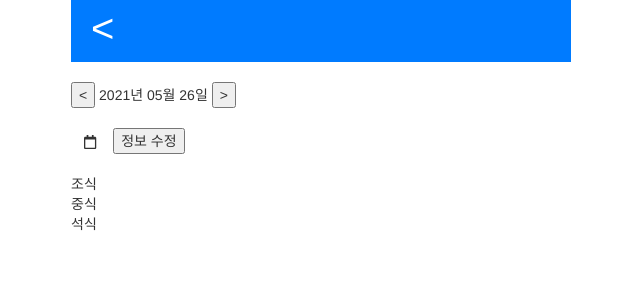
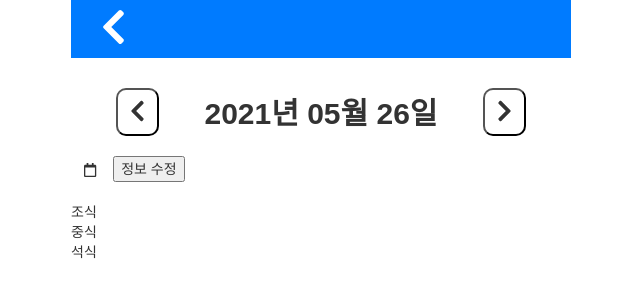
Before and after one commit to SE-gmentation/yumyumgood_subgroup2, a Django app: page /2021-05-26/ in a window 1280 px wide. Shown: the top 300 px of the page, without its empty margins (319-959 px from the left). Run offline with Django 3.2, Linux system fonts and the light colour scheme; a user stored in the database is signed in; tables that the repository leaves empty hold one stand-in row (values such as "Sample post"); some libraries are stand-ins or nearby versions.

Commit message:
style: menu 수정 페이지 header 조정

```diff
--- a/yumyumgood/manager/static/css/manage_read.css
+++ b/yumyumgood/manager/static/css/manage_read.css
@@ -1,4 +1,3 @@
-/* 미디어 쿼리 */
 
 .btn-primary:hover,.btn-primary:focus,.btn-primary:active,
 .btn-primary:active:focus:not(:disabled):not(.disabled),
@@ -11,7 +10,6 @@
 }
 
 .wrap{
-
     width: 500px;
     margin: auto;
 }
@@ -20,19 +18,25 @@
     background-color: #007BFF;
     padding-bottom: 5px;
     width: 100%;
+    height: 58px;
 }
 
 .header a {
     color: white;
     font-size: 40px;
-    padding-left: 20px;
+    padding-left: 30px;
     text-decoration: none;
 }
 
 .header a:hover { text-decoration:none !important }
 
 .choose-date{
-    padding-top: 20px;
+    padding-top: 30px;
+}
+
+.date-btns{
+    display: flex;
+    justify-content: space-evenly;
 }
 
 .choose-date .btns{
@@ -41,9 +45,22 @@
 }
 
 #now-date {
+    font-size: 30px;
+    font-weight: 800;
     padding-top: 5px;
+    font-family: 'Cabin', sans-serif;
 }
 
 #update-btn {
     margin: 20px 0;
 }
+
+.change-date-btn {
+    background-color: Transparent;
+    background-repeat:no-repeat;
+    border-radius: 10px;
+    padding: 2px 12px;
+    cursor:pointer;
+    overflow: hidden;
+    font-size: x-large;
+}
--- a/yumyumgood/manager/templates/manager/manage_read.html
+++ b/yumyumgood/manager/templates/manager/manage_read.html
@@ -37,14 +37,13 @@
     <div class="body">
         <div class="wrap">
             <div class="header">
-                <a href="{% url 'manager:initial_page' %}">
-                    <</a> </div> <div class="choose-date">
+                <a href="{% url 'manager:initial_page' %}"><i class="fas fa-chevron-left"></i></a>
+            </div>
+            <div class="choose-date">
                 <div class="date-btns">
-                            <button type="button" class="yesterday-btn" id="{{ nowdate }}"
-                                onclick="changeYesterday(this.id)">
-                                <</button> <span id="now-date">{{ year }}년 {{ month }}월 {{ day }}일</span>
-                                    <button type="button" class="tomorrow-btn" id="{{ nowdate }}"
-                                        onclick="changeTomorrow(this.id)">></button>
+                    <button class="change-date-btn" id="{{ nowdate }}" onclick="changeYesterday(this.id)"><i class="fas fa-chevron-left"></i></button>
+                    <span id="now-date">{{ year }}년 {{ month }}월 {{ day }}일</span>
+                    <button class="change-date-btn" id="{{ nowdate }}" onclick="changeTomorrow(this.id)"><i class="fas fa-chevron-right"></i></button>
                 </div>
                 <div class="modal-btns">
                     <span>
```
Lines whose indentation alone changed are shown as unchanged.
